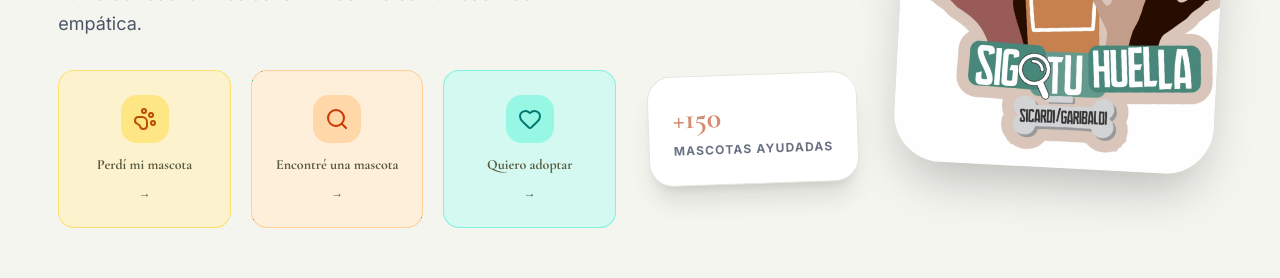
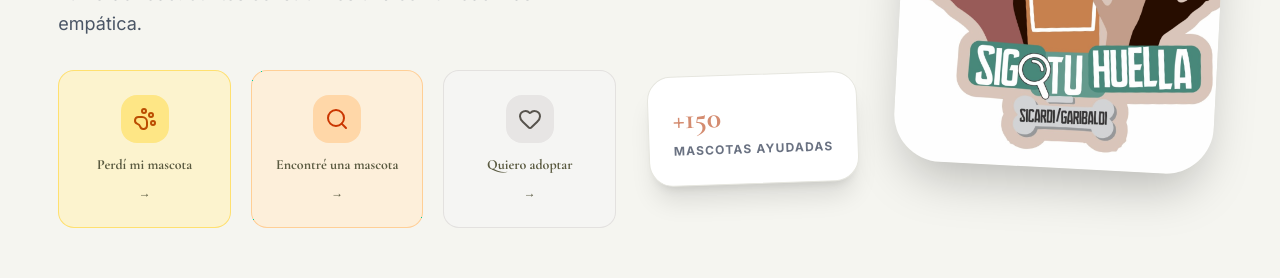
Before and after one commit to sptortarolo-hue/sigotuhuella, a React (Vite) app: page / in a window 1280 px wide. Shown: the part 453-731 px from the top of the page. Built offline with nearby package versions, Linux system fonts and the light colour scheme; no server answers.

Commit message:
fix: card adopcion usa stone (beige del logo) mas claro que amber/orange

```diff
--- a/src/pages/Home.tsx
+++ b/src/pages/Home.tsx
@@ -53,9 +53,9 @@ export default function Home() {
               </Link>
 
               <Link to="/adopcion"
-                className="group bg-teal-100/80 border border-teal-300/60 rounded-2xl p-6 text-center hover:shadow-lg hover:-translate-y-1 transition-all">
-                <div className="w-12 h-12 bg-teal-200 rounded-2xl flex items-center justify-center mx-auto mb-3 group-hover:scale-110 transition-transform">
-                  <Heart className="w-6 h-6 text-teal-700" />
+                className="group bg-stone-100/80 border border-stone-300/60 rounded-2xl p-6 text-center hover:shadow-lg hover:-translate-y-1 transition-all">
+                <div className="w-12 h-12 bg-stone-200 rounded-2xl flex items-center justify-center mx-auto mb-3 group-hover:scale-110 transition-transform">
+                  <Heart className="w-6 h-6 text-stone-600" />
                 </div>
                 <h3 className="font-bold text-brand-primary text-sm mb-1">Quiero adoptar</h3>
                 <span className="text-brand-primary text-xs">→</span>
```
